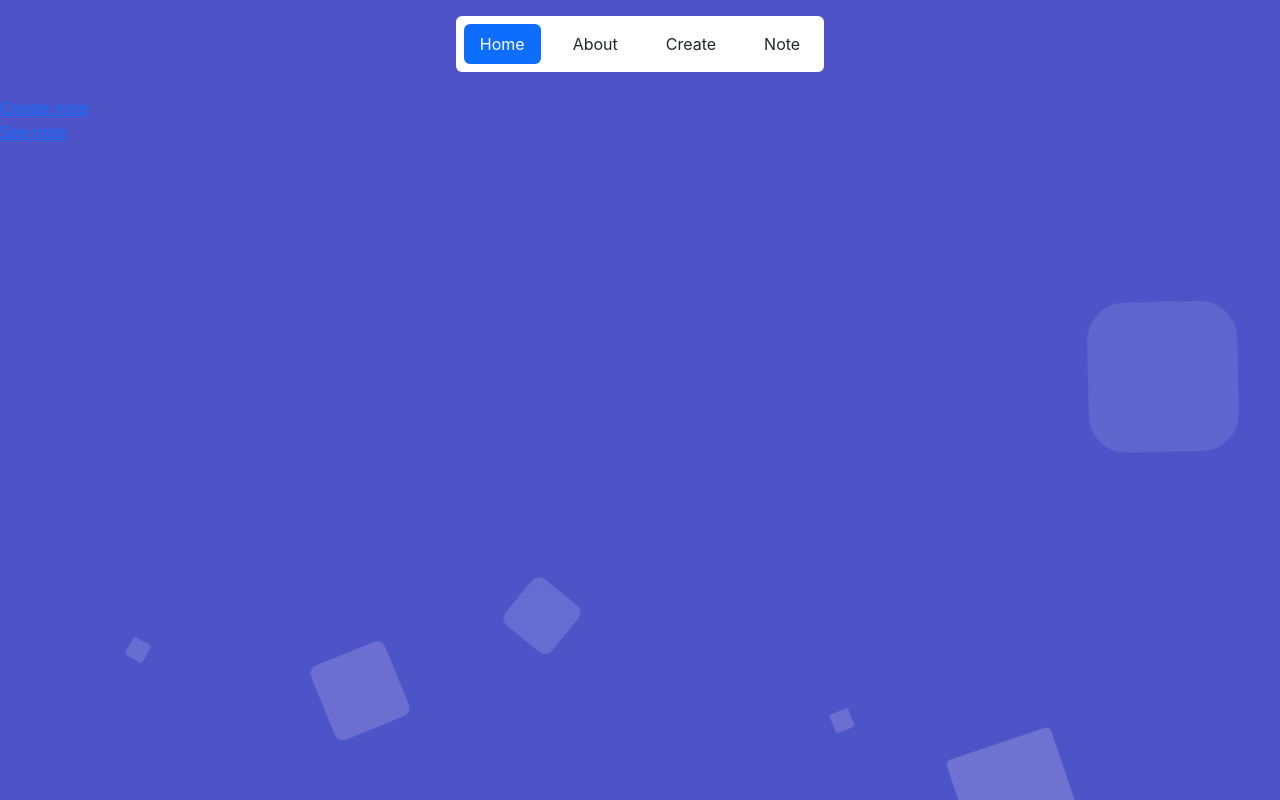
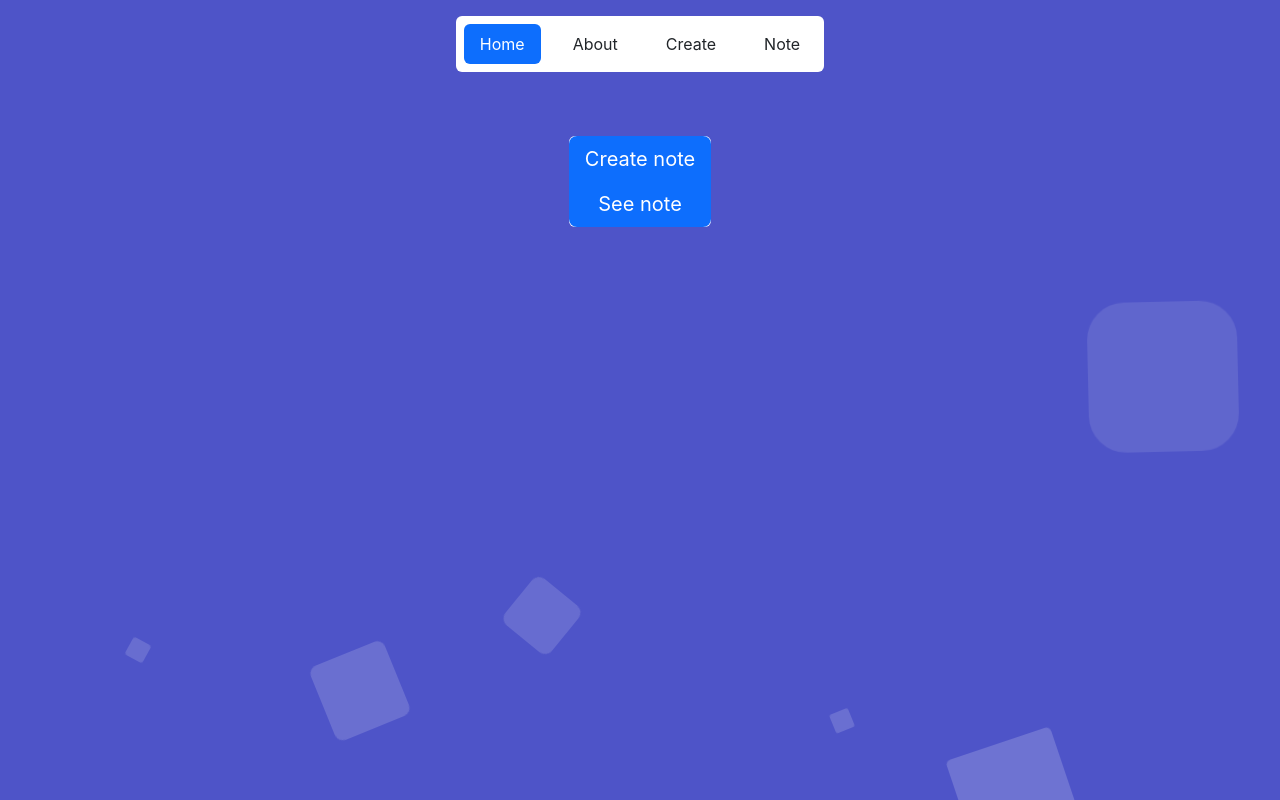
Before and after one commit to Kosta45/link-shield, a React (Create React App) app in the folder react_project/: page / in a window 1280 px wide. Built offline with nearby package versions, Linux system fonts and the light colour scheme.

Commit message:
home styles

```diff
--- a/react_project/src/App.jsx
+++ b/react_project/src/App.jsx
@@ -36,7 +36,7 @@ function App() {
           </ul>
         </nav>
       </header>
-      <main>
+      <main className="">
       <Routes>
         <Route path="/" element={<Main/>}></Route>
         <Route path="/about" element={<About/>} />
--- a/react_project/src/components/Main.jsx
+++ b/react_project/src/components/Main.jsx
@@ -3,12 +3,10 @@
 
 const Main = () => {
     return (
-        <div>
-            <div>
-               <a href="/create">Create note</a>
-            </div>
-            <div>
-               <a href="/note">See note</a>
+        <div className="d-flex justify-content-center mt-5">
+            <div className="d-flex flex-column btn-group-vertical bg-white rounded">
+                  <a href="/create" className="btn btn-primary btn-lg border-0">Create note</a>
+                  <a href="/note" className="btn btn-primary btn-lg border-0">See note</a>
             </div>
         </div>
     )
```
